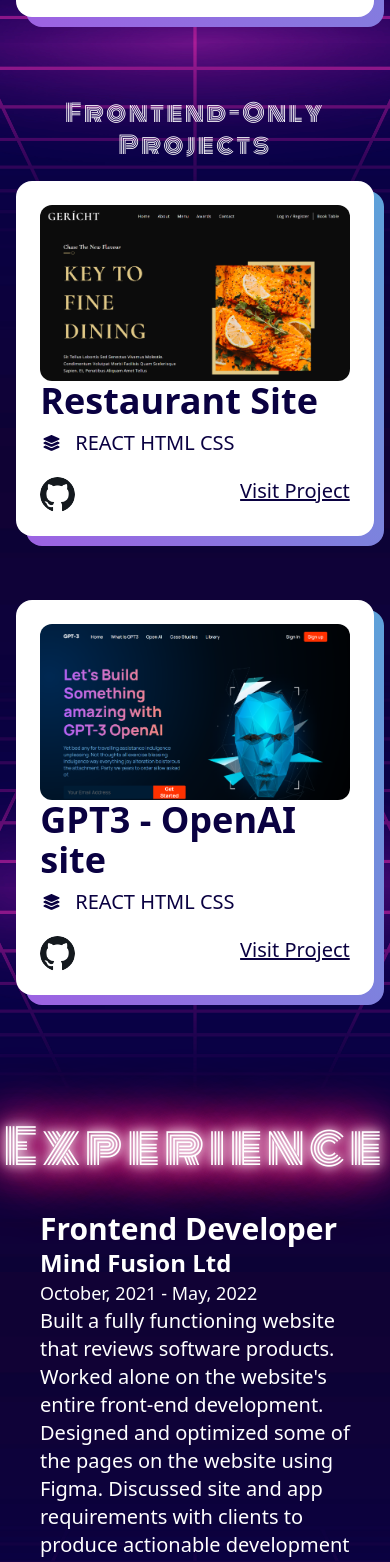
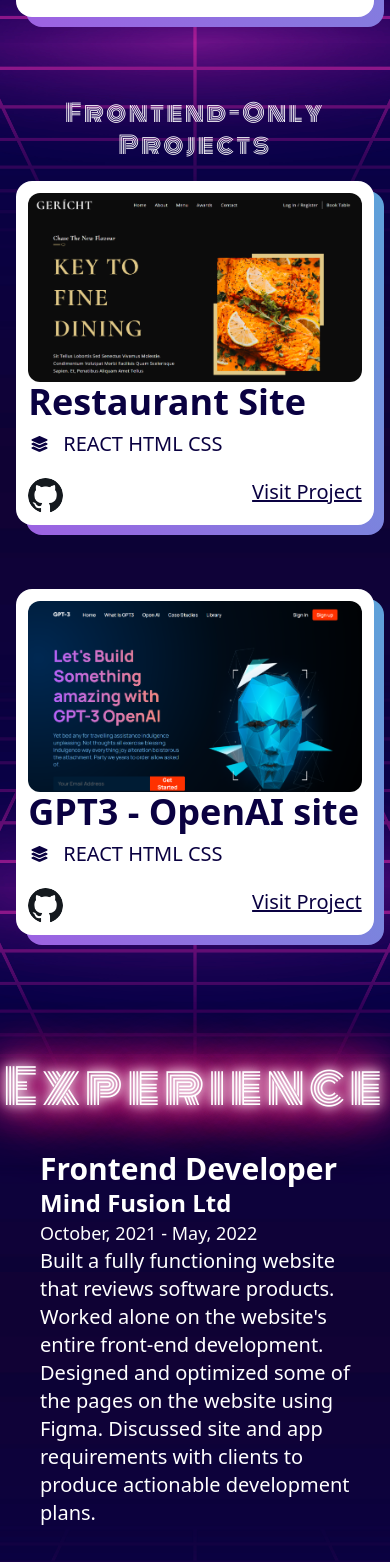
Before and after one commit to jourdancatarina3/jourdancatarina, a Next.js app: page / in a window 390 px wide. Shown: the part 2489-4051 px from the top of the page. Built offline with nearby package versions, Linux system fonts and the light colour scheme.

Commit message:
Fix padding in frontend only projects

```diff
--- a/app/page.jsx
+++ b/app/page.jsx
@@ -92,7 +92,6 @@ export default function Home() {
         <div className='h-32' />
 
         <ContactMe />
-        <div className='h-10' />
 
       </div>
     </main>
--- a/components/ContactMe.jsx
+++ b/components/ContactMe.jsx
@@ -12,7 +12,7 @@ const ContactMe = () => {
     };
 
     return (
-        <div className='flex w-full justify-center'>
+        <div className='flex w-full justify-center mb-10'>
             <div id='contact' className='flex flex-col text-center md:text-left lg:flex-col max-w-7xl items-center'>
                     <h1 className='lg:text-8xl glow text-5xl text-center font-monoton tracking-widest '>
                         Contact
--- a/components/Projects.jsx
+++ b/components/Projects.jsx
@@ -83,73 +83,6 @@ const Projects = () => {
                             </div>
                     </div>
                 </div>
-                    {/* <h1 className='lg:hidden md:block block mt-20 lg:mt-28 mb-5 text-2xl text-center font-monoton tracking-widest '>Frontend-Only Projects</h1>
-
-                <div className='flex justify-center'>
-                    <div className='lg:hidden md:block block flex-col lg:flex-row'>
-                            <div
-                                className="relative"
-                            >
-                                <div className='absolute -right-2.5 -bottom-2.5 neon-glow h-full w-full rounded-2xl'>
-                                </div>
-                                <div className='relative bg-white rounded-2xl w-full'>
-                                    <div className='flex p-3 md:p-6 flex-col'>
-                                        <div className='rounded-xl overflow-hidden cursor-pointer'>
-                                            <Link href="https://restaurant-jrdn.vercel.app/" target="_blank" rel="noopener noreferrer">
-                                                <Image className='transform duration-300 hover:scale-105' src="/restaurant.png" width={495} height={270} />
-                                            </Link>
-                                        </div>
-                                        <div className='w-full'>
-                                            <Link href="https://restaurant-jrdn.vercel.app/" target="_blank" rel="noopener noreferrer" className='text-4xl font-bold my-3 hover:underline cursor-pointer' style={{ color: '#0a0141' }}>Restaurant Site</Link>
-                                            <div className='flex items-center'>
-                                                <FontAwesomeIcon className='mt-2' icon={faLayerGroup} width={23} height={23} style={{ color: '#0a0141' }} />
-                                                <h1 className='mt-2 mx-3 text-xl' style={{ color: '#0a0141' }}>REACT HTML CSS</h1>
-                                            </div>
-                                            <div className='flex mt-5 justify-between'>
-                                                <Link href="https://github.com/jourdancatarina3/restaurant-app" target="_blank" rel="noopener noreferrer">
-                                                    <Image className='bg-white rounded-full cursor-pointer' src="/github-logo.png" width={35} height={35} />
-                                                </Link>
-                                                <Link href="https://restaurant-jrdn.vercel.app/" target="_blank" rel="noopener noreferrer" className='text-xl font-medium underline cursor-pointer' style={{ color: '#0a0141' }}>
-                                                    Visit Project
-                                                </Link>
-                                            </div>
-                                        </div>
-                                    </div>
-                                </div>
-                            </div>
-                        <div className='h-10 lg:h-0 lg:w-10' />
-                            <div
-                                className="lg:w-1/2 relative"
-                            >
-                                <div className='absolute -right-2.5 -bottom-2.5 neon-glow h-full w-full rounded-2xl'>
-                                </div>
-                                <div className='relative bg-white rounded-2xl w-full'>
-                                    <div className='flex p-3 md:p-6 flex-col'>
-                                        <div className='rounded-xl overflow-hidden cursor-pointer'>
-                                            <Link href="https://gpt3-jrdn.vercel.app/" target="_blank" rel="noopener noreferrer">
-                                                <Image className='transform duration-300 hover:scale-105' src="/openai.png" width={495} height={270} />
-                                            </Link>
-                                        </div>
-                                        <div className='w-full'>
-                                            <Link href="https://gpt3-jrdn.vercel.app/" target="_blank" rel="noopener noreferrer" className='text-4xl font-bold my-3 hover:underline cursor-pointer' style={{ color: '#0a0141' }}>GPT3 - OpenAI site</Link>
-                                            <div className='flex items-center'>
-                                                <FontAwesomeIcon className='mt-2' icon={faLayerGroup} width={23} height={23} style={{ color: '#0a0141' }} />
-                                                <h1 className='mt-2 mx-3 text-xl' style={{ color: '#0a0141' }}>REACT HTML CSS</h1>
-                                            </div>
-                                            <div className='flex mt-5 justify-between'>
-                                                <Link href="https://github.com/jourdancatarina3/gpt3-jrdn" target="_blank" rel="noopener noreferrer">
-                                                    <Image className='bg-white rounded-full cursor-pointer' src="/github-logo.png" width={35} height={35} />
-                                                </Link>
-                                                <Link href="https://gpt3-jrdn.vercel.app/" target="_blank" rel="noopener noreferrer" className='text-xl font-medium underline cursor-pointer' style={{ color: '#0a0141' }}>
-                                                    Visit Project
-                                                </Link>
-                                            </div>
-                                        </div>
-                                    </div>
-                                </div>
-                            </div>
-                    </div>
-    </div> */}
 
                 <div>
                         <h1 className='lg:text-5xl mt-20 lg:mt-28 mb-5 text-2xl text-center font-monoton tracking-widest '>Frontend-Only Projects</h1>
@@ -159,7 +92,7 @@ const Projects = () => {
                             <div className='absolute -right-2.5 -bottom-2.5 neon-glow h-full w-full rounded-2xl'>
                             </div>
                             <div className='relative bg-white rounded-2xl w-full'>
-                                <div className='flex p-6 flex-col'>
+                                <div className='flex p-3 lg:p-6 flex-col'>
                                     <div className='rounded-xl overflow-hidden cursor-pointer'>
                                         <Link href="https://restaurant-jrdn.vercel.app/" target="_blank" rel="noopener noreferrer">
                                             <Image className='transform duration-300 hover:scale-105' src="/restaurant.png" width={495} height={270} />
@@ -187,7 +120,7 @@ const Projects = () => {
                             <div className='relative'>
                             <div className='absolute -right-2.5 -bottom-2.5 neon-glow h-full w-full rounded-2xl'></div>
                             <div className='relative bg-white rounded-2xl w-full'>
-                                <div className='flex p-6 flex-col'>
+                                <div className='flex p-3 lg:p-6 flex-col'>
                                     <div className='rounded-xl overflow-hidden cursor-pointer'>
                                         <Link href="https://gpt3-jrdn.vercel.app/" target="_blank" rel="noopener noreferrer">
                                             <Image className='transform duration-300 hover:scale-105' src="/openai.png" width={495} height={270} />
```
